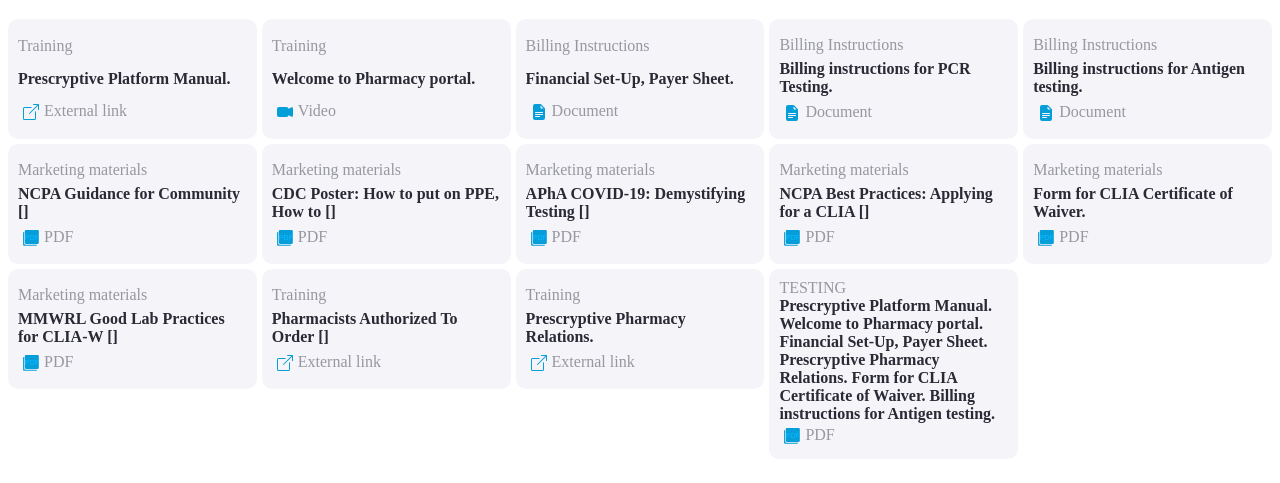
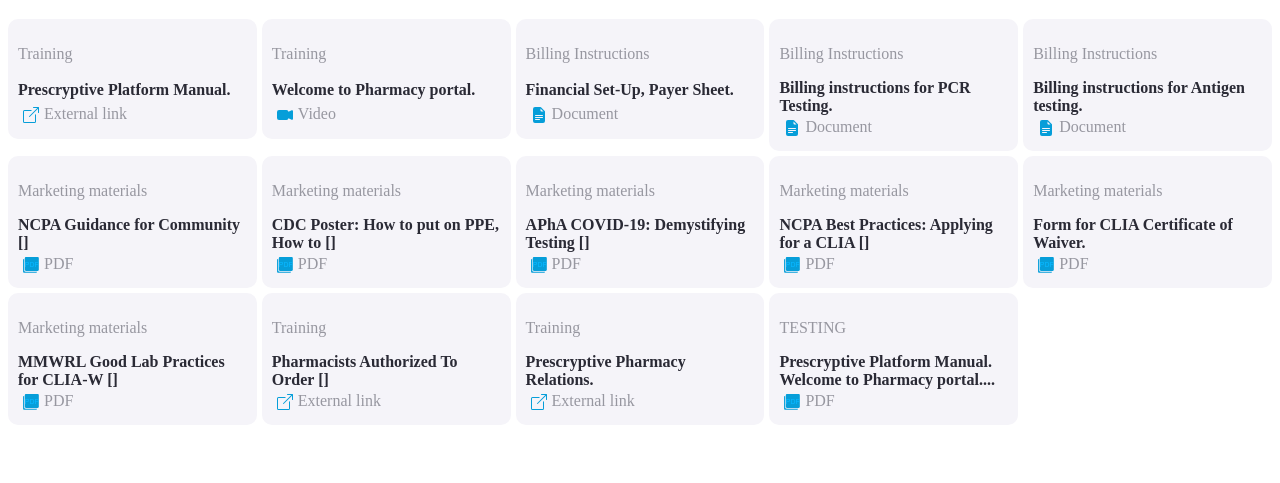
Before and after one commit to YakimaProgrammer/prescryptive-resources-and-references, a React app: page / in a window 1280 px wide. Shown: the part 61-544 px from the top of the page. Built offline with nearby package versions, Linux system fonts and the light colour scheme.

Commit message:
BROKEN: text in the wrong spots

```diff
--- a/src/Card/index.js
+++ b/src/Card/index.js
@@ -27,19 +27,22 @@
 
 class Card extends Component {
     render() {
+        var description = this.props.description;
+        if (description.length > 57) {
+            description = description.slice(0,57) + "...";
+        }
         return (
-            <a href={this.props.linkTo}>
+            <a className={style.cardLink} href={this.props.linkTo}>
                 <div className={style.Card}>
-                    <div>
+
                         <p className={style.detailText}>
                             {this.props.category}
                         </p>
-                    </div>
 
                     <div>
-                        <p className={style.description}>
-                            {this.props.description}
-                        </p>
+                            <p className={style.description}>
+                                {description}
+                            </p>
                     </div>
 
                     <div>
--- a/src/Card/index.module.css
+++ b/src/Card/index.module.css
@@ -29,8 +29,6 @@
 .description {
     font-weight: bold;
     color: #2a2a35;
-    text-overflow: ellipsis;
-    overflow: hidden;
 }
 
 .icon {
@@ -39,3 +37,7 @@
     padding: 5px;
     vertical-align: middle;
 }
+
+.cardLink {
+    text-decoration: none;
+}
--- a/src/CardDisplay/index.js
+++ b/src/CardDisplay/index.js
@@ -13,6 +13,7 @@
                         category={resourceDefinitions[i].category}
                         description={resourceDefinitions[i].description}
                         linkType={resourceDefinitions[i].linkType}
+                        linkTo={resourceDefinitions[i].linkTo}
                     />
                 </div>
             )
```
